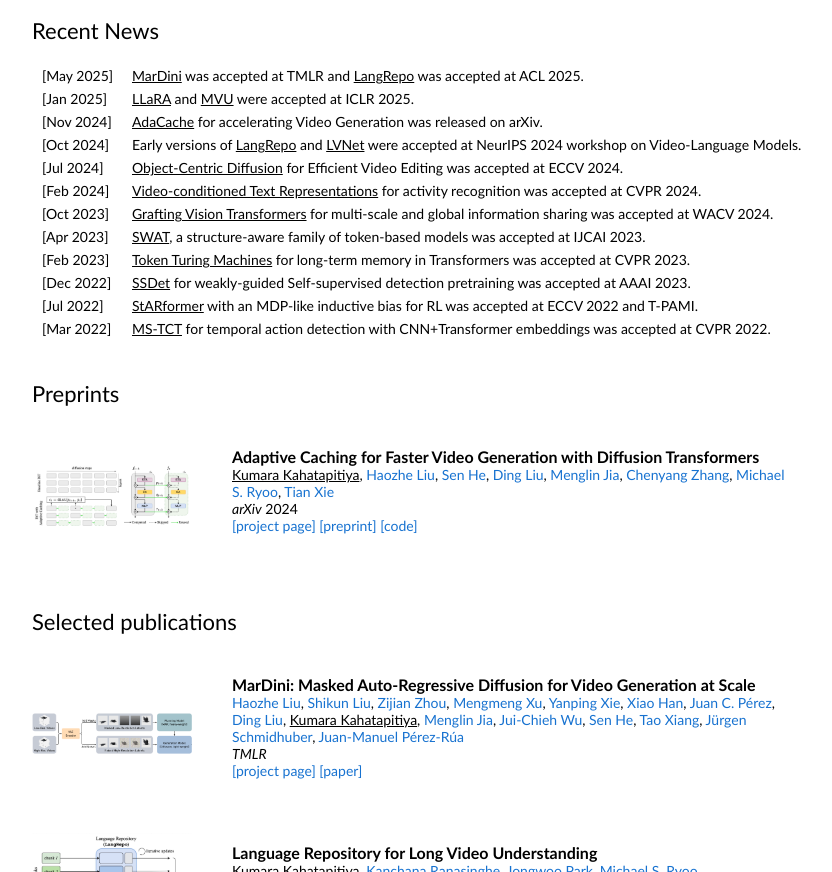
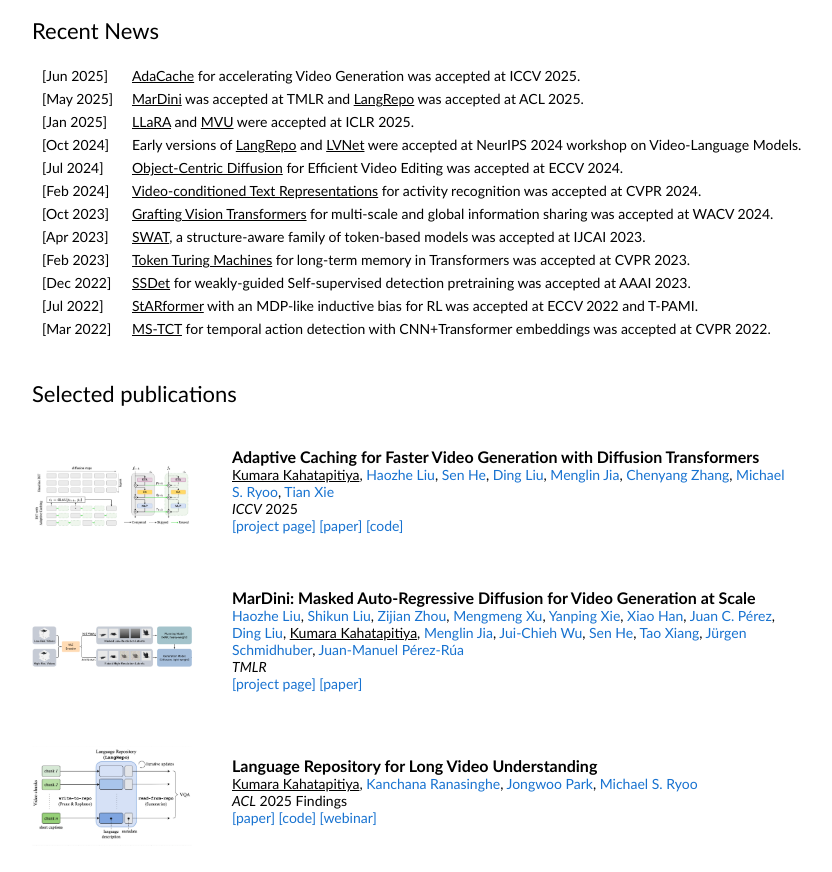
Before and after one commit to kkahatapitiya/kkahatapitiya.github.io, a plain HTML site: page index.html in a window 1280 px wide. Shown: the part 395-1267 px from the top of the page, without its empty margins (228-1060 px from the left). Drawn offline with Linux system fonts and the light colour scheme.

Commit message:
June 2025

```diff
--- a/index.html
+++ b/index.html
@@ -35,7 +35,7 @@
                 <!--<a href="https://www3.cs.stonybrook.edu/~kkahatapitiy/cv.pdf">[CV]</a> &nbsp&nbsp-->
                 <a href="https://github.com/kkahatapitiya">[GitHub]</a> &nbsp&nbsp
                 <a href="https://twitter.com/kkahatapitiy">[Twitter]</a>
-                <br>kkahatapitiy [at] cs.stonybrook.edu
+                <!--<br>kkahatapitiy [at] cs.stonybrook.edu-->
               </p>
               <!--<p style="text-align:center;color:rgb(255,69,0)">
                 I am currently on the job market for Research Scientist roles.
@@ -59,6 +59,11 @@
         <table style="width:100%;border:10px;border-spacing:0px;border-collapse:separate;margin-right:auto;margin-left:auto;"><tbody>
 
           <tr>
+            <td style="padding:3px;padding-left:30px;width:15%;vertical-align:middle">[Jun 2025]</td>
+            <td style="padding:0;width:85%;vertical-align:middle">
+              <u>AdaCache</u> for accelerating Video Generation was accepted at ICCV 2025.
+            </td></tr>
+          <tr>
             <td style="padding:3px;padding-left:30px;width:15%;vertical-align:middle">[May 2025]</td>
             <td style="padding:0;width:85%;vertical-align:middle">
               <u>MarDini</u> was accepted at TMLR and <u>LangRepo</u> was accepted at ACL 2025.
@@ -67,11 +72,6 @@
             <td style="padding:3px;padding-left:30px;width:15%;vertical-align:middle">[Jan 2025]</td>
             <td style="padding:0;width:85%;vertical-align:middle">
               <u>LLaRA</u> and <u>MVU</u> were accepted at ICLR 2025.
-            </td></tr>
-          <tr>
-            <td style="padding:3px;padding-left:30px;width:15%;vertical-align:middle">[Nov 2024]</td>
-            <td style="padding:0;width:85%;vertical-align:middle">
-              <u>AdaCache</u> for accelerating Video Generation was released on arXiv.
             </td></tr>
           <tr>
             <td style="padding:3px;padding-left:30px;width:15%;vertical-align:middle">[Oct 2024]</td>
@@ -122,10 +122,22 @@
 
 
 
+        <!--<table style="width:100%;border:0px;border-spacing:0px;border-collapse:separate;margin-right:auto;margin-left:auto;"><tbody>
+          <tr>
+            <td style="padding:20px;padding-top:40px;width:100%;vertical-align:middle">
+              <heading>Preprints</heading>
+            </td>
+          </tr>
+        </tbody></table>
+
+        <table style="width:100%;border:0px;border-spacing:0px;border-collapse:separate;margin-right:auto;margin-left:auto;"><tbody>-->
+
+
+
         <table style="width:100%;border:0px;border-spacing:0px;border-collapse:separate;margin-right:auto;margin-left:auto;"><tbody>
           <tr>
             <td style="padding:20px;padding-top:40px;width:100%;vertical-align:middle">
-              <heading>Preprints</heading>
+              <heading>Selected publications</heading>
             </td>
           </tr>
         </tbody></table>
@@ -148,26 +160,14 @@
               <a href='http://michaelryoo.com'>Michael S. Ryoo</a>,
               <a href='https://tianxieusc.github.io'>Tian Xie</a>
               <br>
-              <em>arXiv</em> 2024
+              <em>ICCV</em> 2025
               <br>
               <a href='https://adacache-dit.github.io'>[project page]</a>
-              <a href='https://arxiv.org/abs/2411.02397'>[preprint]</a>
+              <a href='https://arxiv.org/abs/2411.02397'>[paper]</a>
               <a href='https://github.com/AdaCache-DiT/AdaCache'>[code]</a>
               <p></p>
             </td>
           </tr>
-
-
-
-        <table style="width:100%;border:0px;border-spacing:0px;border-collapse:separate;margin-right:auto;margin-left:auto;"><tbody>
-          <tr>
-            <td style="padding:20px;padding-top:40px;width:100%;vertical-align:middle">
-              <heading>Selected publications</heading>
-            </td>
-          </tr>
-        </tbody></table>
-
-        <table style="width:100%;border:0px;border-spacing:0px;border-collapse:separate;margin-right:auto;margin-left:auto;"><tbody>
 
           <tr bgcolor="#ffffff">
             <td style="padding:20px;width:25%;vertical-align:middle">
```
Also changed, not shown: 1 other file.
